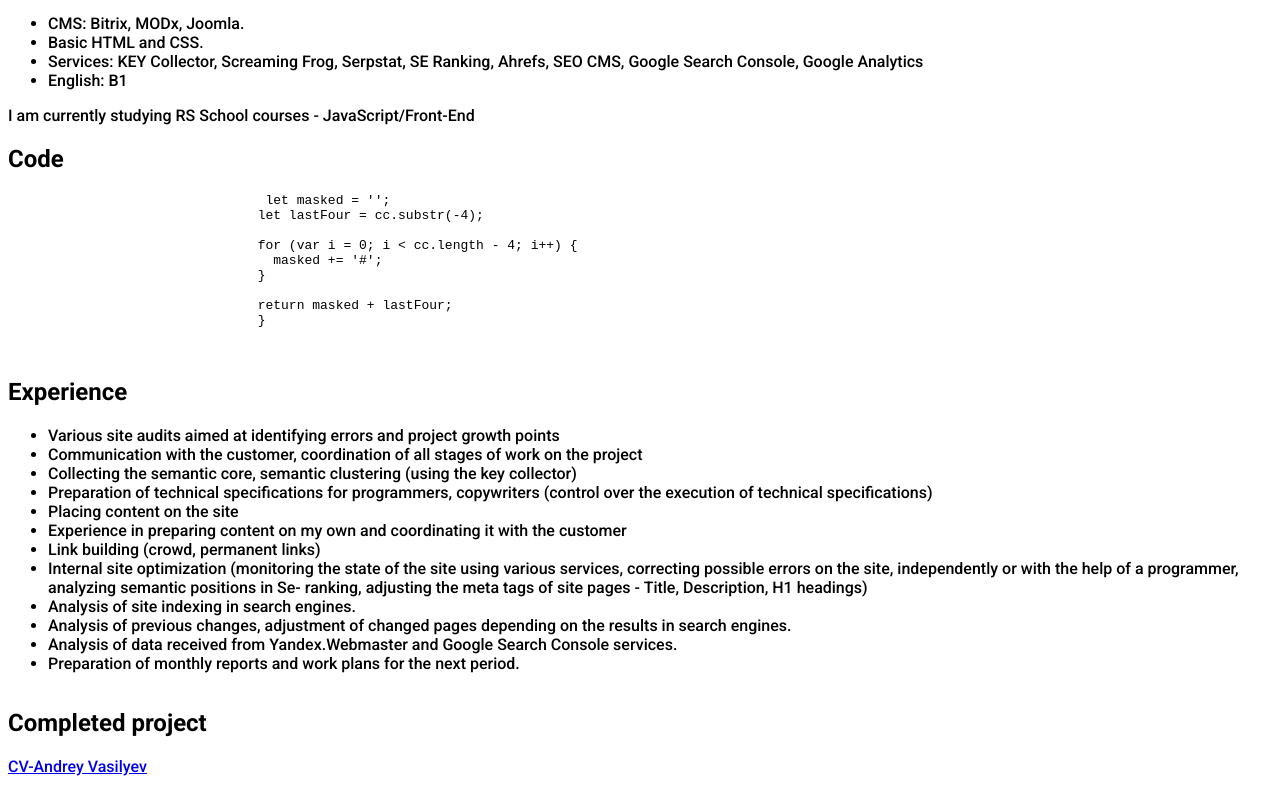
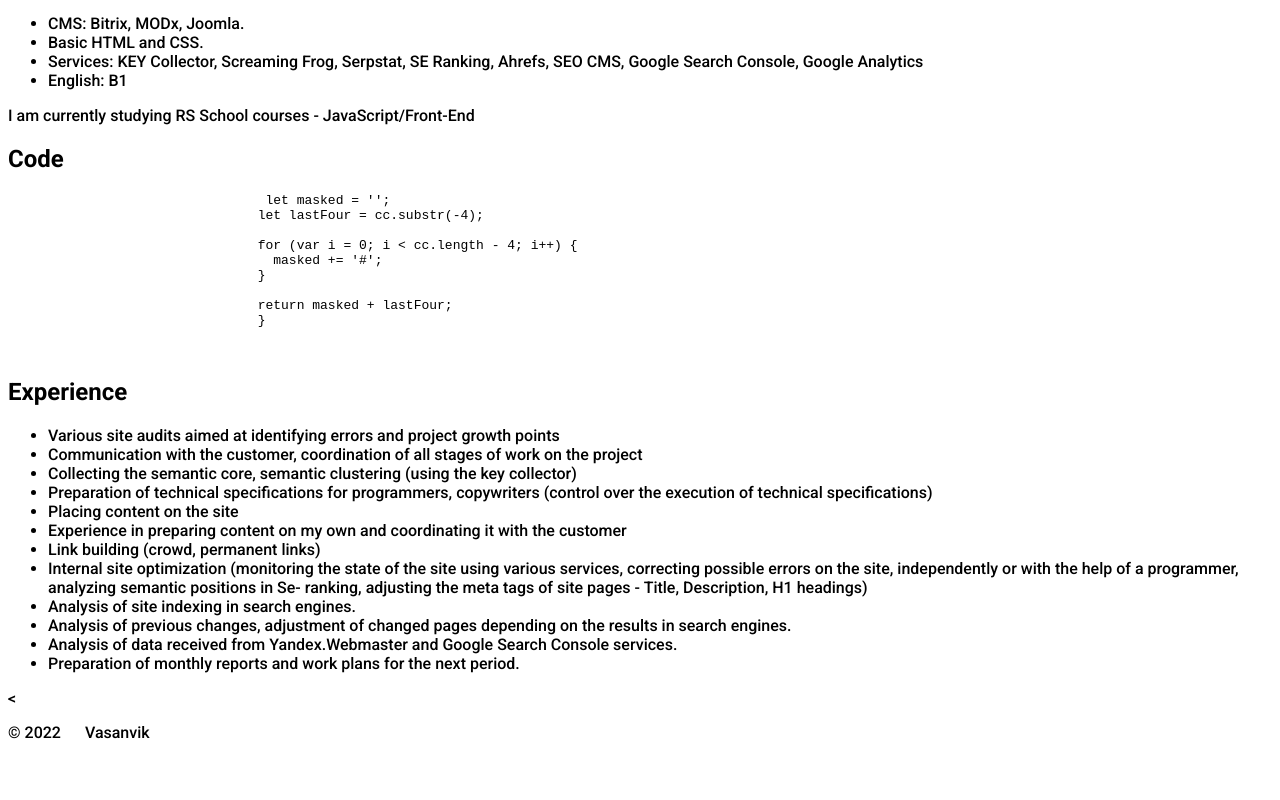
Before and after one commit to Vasanvik/rsschool-cv, a plain HTML site: page index.html in a window 1280 px wide. Shown: the part 453-1253 px from the top of the page. After the commit the page ends 1219 px from the top, so only its background shows below. Drawn offline with Linux system fonts and the light colour scheme.

Commit message:
edit fotter

```diff
--- a/index.html
+++ b/index.html
@@ -102,10 +102,11 @@
 		</div>
 	</main>
 	<footer class="footer">
-		<div class="container">
-			<h2>Completed project</h2>
-			<p><a href="https://vasanvik.github.io/rsschool-cv/cv">CV-Andrey Vasilyev</a></p>
-		</div>
+		<<footer class="footer">
+			<div class="container">
+				<div>© 2022 <a https://github.com/Vasanvik class="github nav-link">Vasanvik</a></div>
+				<a href="https://rs.school/js/" class="rss"></a>
+			</div>
 	</footer>
 </body>
 
```
